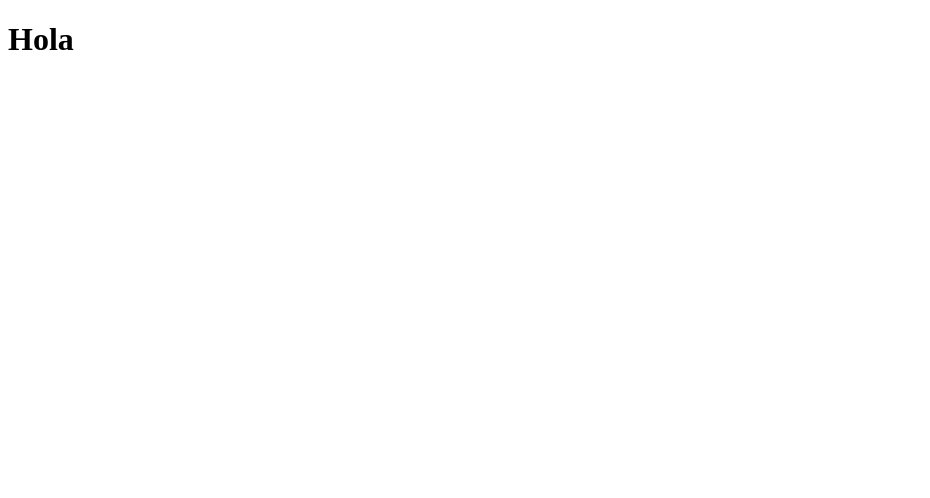
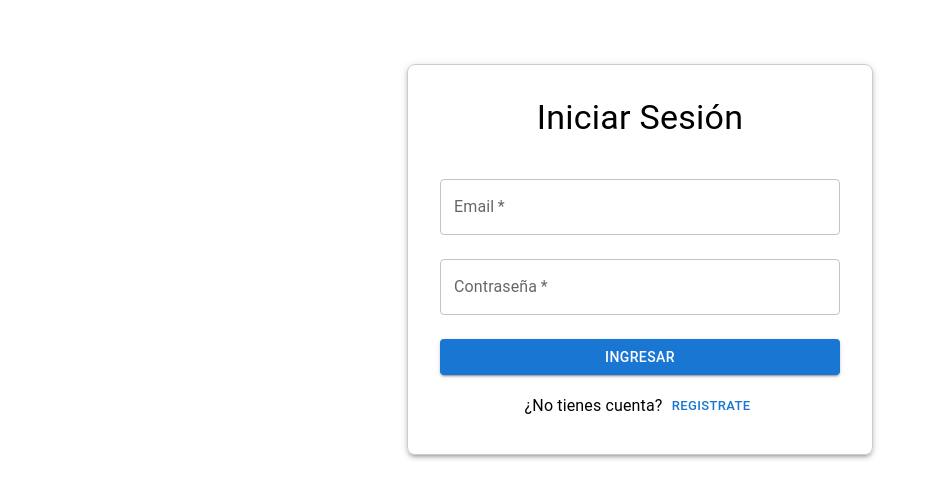
Before and after one commit to AlejoPozzato/aranguriapps-frontend, a React (Vite) app: page / in a window 1280 px wide. Shown: the top 498 px of the page, without its empty margins (0-930 px from the left). Built offline with nearby package versions, Linux system fonts and the light colour scheme.

Commit message:
Agrego rutas para el login y registro

```diff
--- a/src/App.jsx
+++ b/src/App.jsx
@@ -1,9 +1,15 @@
 import './App.css'
+import { BrowserRouter, Routes, Route } from "react-router-dom";
+import Login from "./pages/Login";
+import Registro from "./pages/Registro";
 
-function App() {
-  return (
-      <h1>Hola</h1>
-  )
+export default function App() {
+    return (
+        <BrowserRouter>
+            <Routes>
+                <Route path="/" element={<Login />} />
+                <Route path="/registro" element={<Registro />} />
+            </Routes>
+        </BrowserRouter>
+    )
 }
-
-export default App
```
